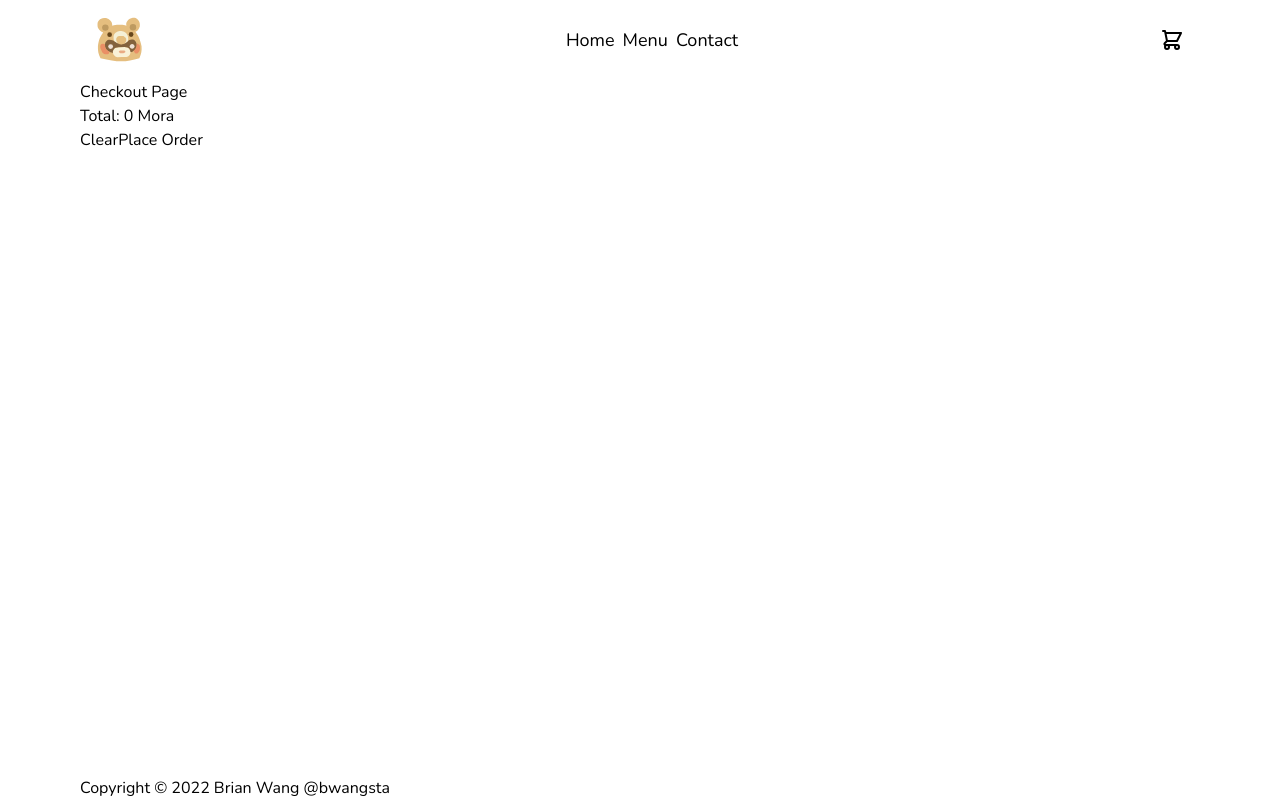
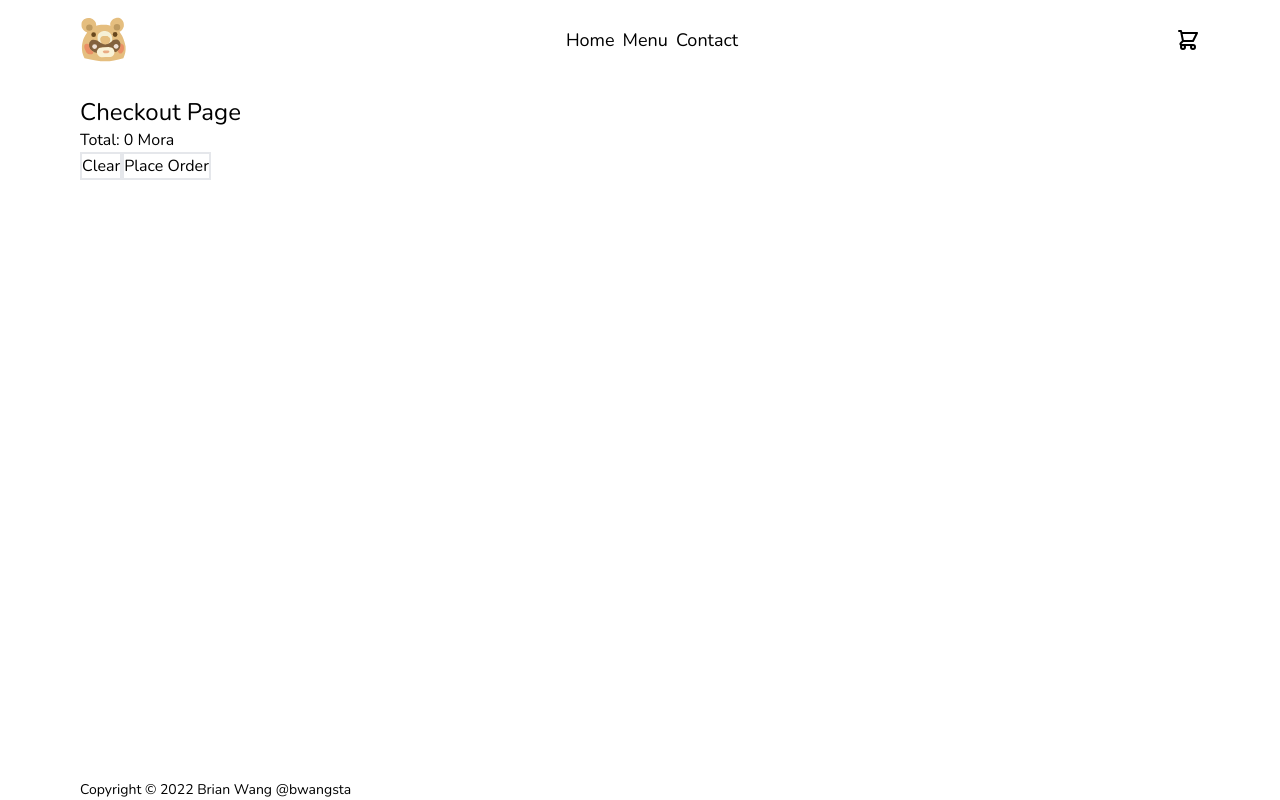
Before and after one commit to bwangsta/restaurant, a React (Vite) app: page /checkout in a window 1280 px wide. Built offline with nearby package versions, Linux system fonts and the light colour scheme.

Commit message:
Add styling

```diff
--- a/src/App.tsx
+++ b/src/App.tsx
@@ -12,7 +12,7 @@ function App() {
     <CartProvider>
       <div className="mx-auto flex min-h-screen max-w-6xl flex-col px-4">
         <Navbar />
-        <main id="content" className="flex-1">
+        <main id="content" className="my-4 flex-1">
           <Routes>
             <Route path="/" element={<Home />} />
             <Route path="/menu" element={<Menu />} />
--- a/src/components/Cart.tsx
+++ b/src/components/Cart.tsx
@@ -8,26 +8,24 @@ function Cart() {
 
   let totalPrice = 0
 
-  const cartItems = cart.map(item => {
+  const cartItems = cart.map((item) => {
     if (item.amount > 0) {
       totalPrice += item.price * item.amount
-      return (
-        <CartItem
-          key={item.id}
-          item={item}
-        />
-      )
+      return <CartItem key={item.id} item={item} />
     }
   })
 
   return (
-    <div className="cart">
-      <ul className="cart__items">
-        {cartItems}
-      </ul>
-      <p className="cart__total">Total: {totalPrice} Mora</p>
-      <button onClick={() => dispatch({ type: "clear", id: 0 })}>Clear</button>
-      <button className="order-btn">Place Order</button>
+    <div>
+      <ul>{cartItems}</ul>
+      <p>Total: {totalPrice} Mora</p>
+      <button
+        className="border-2"
+        onClick={() => dispatch({ type: "clear", id: 0 })}
+      >
+        Clear
+      </button>
+      <button className="border-2">Place Order</button>
     </div>
   )
 }
--- a/src/components/CartItem.tsx
+++ b/src/components/CartItem.tsx
@@ -6,25 +6,27 @@ function CartItem(props: { item: Item }) {
   const dispatch = useContext(CartDispatchContext)!
 
   return (
-    <li key={props.item.id} className="flex items-center justify-around">
+    <li key={props.item.id} className="flex items-center justify-between">
       <button
         className="rounded-lg bg-red-500 px-2 text-white"
         onClick={() => dispatch({ type: "remove_all", id: props.item.id })}
       >
         x
       </button>
-      <img
-        className="max-w-[7rem]"
-        src={props.item.img}
-        alt={props.item.name}
-      />
+      <img className="w-20" src={props.item.img} alt={props.item.name} />
       <p>{props.item.name} </p>
       <p>{props.item.price} Mora</p>
-      <button onClick={() => dispatch({ type: "remove", id: props.item.id })}>
+      <button
+        className="border-2"
+        onClick={() => dispatch({ type: "remove", id: props.item.id })}
+      >
         -
       </button>
       {props.item.amount}
-      <button onClick={() => dispatch({ type: "add", id: props.item.id })}>
+      <button
+        className="border-2"
+        onClick={() => dispatch({ type: "add", id: props.item.id })}
+      >
         +
       </button>
     </li>
--- a/src/components/ContactItem.tsx
+++ b/src/components/ContactItem.tsx
@@ -5,7 +5,7 @@ function ContactItem(props: {
   email: string
 }) {
   return (
-    <article className="contact-card">
+    <article>
       <img
         src={props.img}
         alt="Chef Mao"
--- a/src/components/Footer.tsx
+++ b/src/components/Footer.tsx
@@ -1,9 +1,9 @@
 function Footer() {
-    return (
-        <footer>
-            <p>Copyright &copy; 2022 Brian Wang @bwangsta</p>
-        </footer>
-    )
+  return (
+    <footer>
+      <p className="text-sm">Copyright &copy; 2022 Brian Wang @bwangsta</p>
+    </footer>
+  )
 }
 
 export default Footer
--- a/src/components/Navbar.tsx
+++ b/src/components/Navbar.tsx
@@ -5,7 +5,7 @@ import guobaLogo from "../assets/img/guoba-logo.svg"
 function Navbar() {
   return (
     <header>
-      <nav className="flex items-center justify-center p-4">
+      <nav className="flex items-center justify-center py-4">
         <Link to="/">
           <img
             src={guobaLogo}
--- a/src/pages/Checkout.tsx
+++ b/src/pages/Checkout.tsx
@@ -3,7 +3,7 @@ import Cart from "../components/Cart"
 function Checkout() {
   return (
     <section>
-      <h1>Checkout Page</h1>
+      <h1 className="text-2xl">Checkout Page</h1>
       <Cart />
     </section>
   )
--- a/src/pages/Home.tsx
+++ b/src/pages/Home.tsx
@@ -2,8 +2,8 @@ import wanminImg from "../assets/img/wanmin-restaurant.webp"
 
 function Home() {
   return (
-    <section className="">
-      <h1>Wanmin Restaurant</h1>
+    <section>
+      <h1 className="text-2xl">Wanmin Restaurant</h1>
       <img src={wanminImg} alt="Wanmin Restaurant"></img>
     </section>
   )
--- a/src/pages/Menu.tsx
+++ b/src/pages/Menu.tsx
@@ -22,7 +22,7 @@ function Menu() {
       {filteredItems.length === 0 ? (
         <p className="text-center">No results found</p>
       ) : (
-        <div className="grid grid-cols-fluid justify-center gap-4">
+        <div className="grid grid-cols-fluid justify-center gap-8">
           {filteredItems.map((item) => {
             return (
               <MenuItem
```
